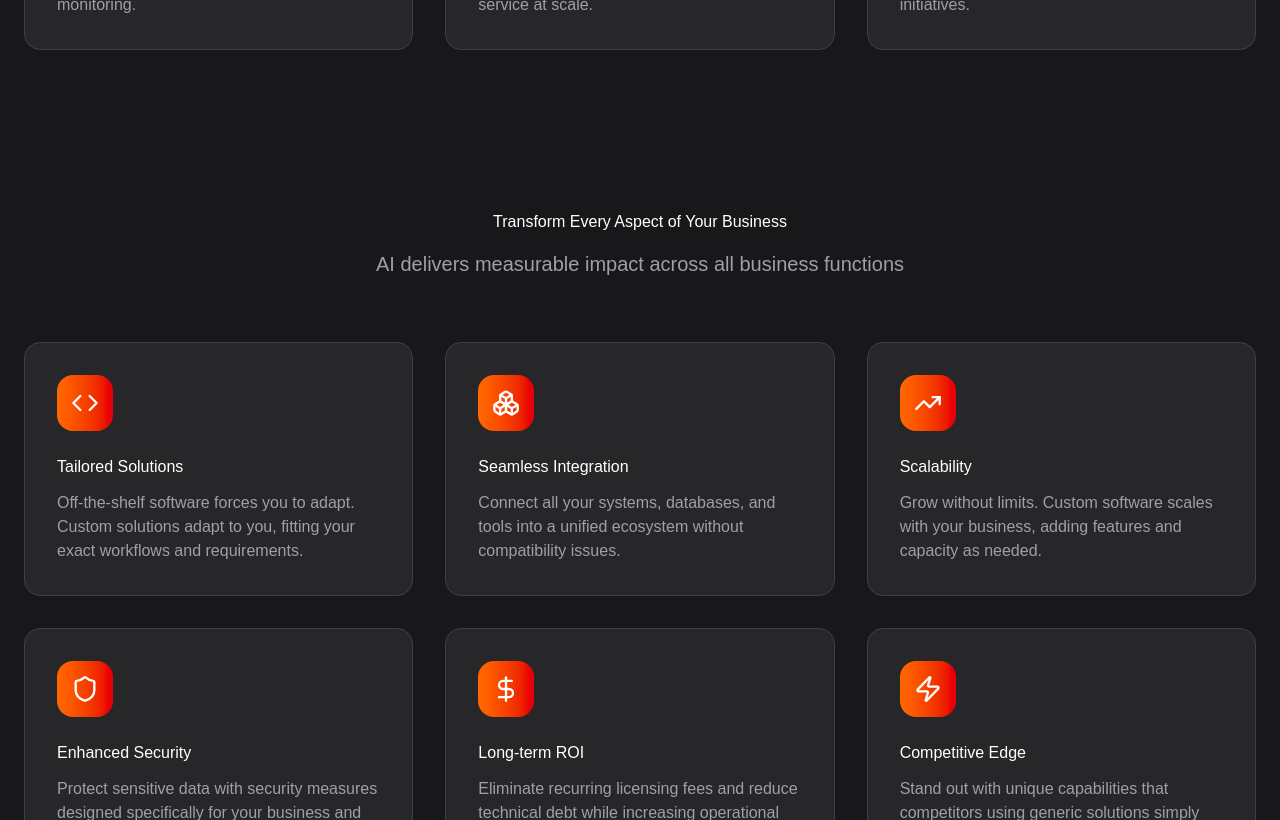
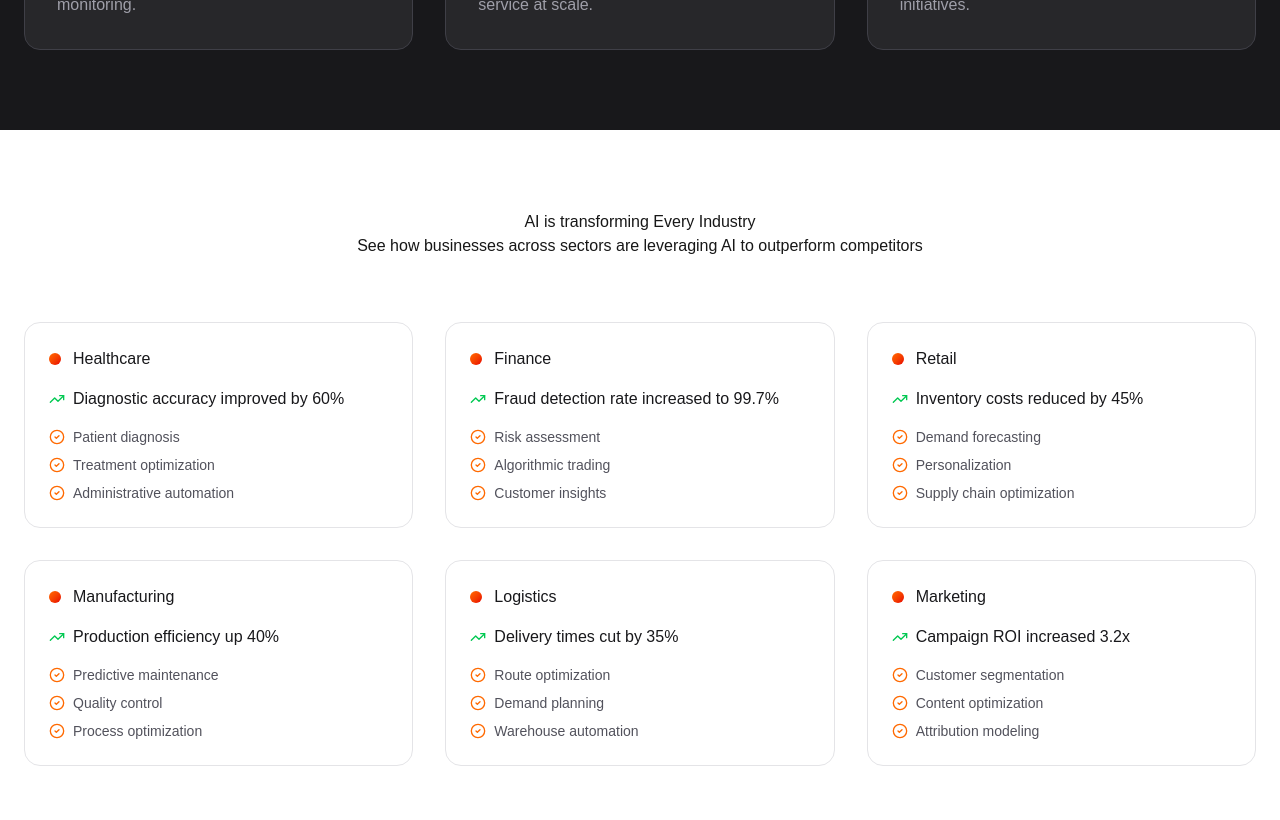
Before and after one commit to WillMay09/automationWebsite, a Next.js app: page /impact in a window 1280 px wide. Shown: the part 1980-2800 px from the top of the page. Built offline with nearby package versions, Linux system fonts and the light colour scheme.

Commit message:
IndustriesChanged section complete

```diff
--- a/src/app/impact/page.tsx
+++ b/src/app/impact/page.tsx
@@ -4,6 +4,7 @@ import { Advantage } from "@/src/components/AIAdvantage";
 import { BusinessBenfits } from "@/src/components/businessBenefits";
 import { HeroSection } from "@/src/components/AIHeroSection";
 import { CustomSoftware } from "@/src/components/customSoftwarebenefits";
+import { IndustriesChanged } from "@/src/components/IndustriesChanged";
 export default function Impact() {
   return (
     <>
@@ -11,6 +12,7 @@ export default function Impact() {
       <HeroSection />
       <Advantage />
       <BusinessBenfits />
+      <IndustriesChanged />
       <CustomSoftware />
       <Footer />
     </>
--- /dev/null
+++ b/src/components/IndustriesChanged.tsx
@@ -0,0 +1,135 @@
+"use client";
+import { motion } from "framer-motion";
+import { TrendingUp, CheckCircle2 } from "lucide-react";
+interface IndustriesChangedProps {
+  name: string;
+  impact: string;
+  use_cases: string[];
+  index: number;
+}
+
+function IndustriesChangedCard({
+  name,
+  impact,
+  use_cases,
+  index,
+}: IndustriesChangedProps) {
+  return (
+    <motion.div
+      className="flex flex-col p-6 rounded-2xl bg-white border border-zinc-200 h-full hover:border-amber-500 hover:shadow-xl transition-all duration-300 cursor-pointer"
+      initial={{ opacity: 0, y: 20 }}
+      whileInView={{ opacity: 1, y: 0 }}
+      viewport={{ once: true }}
+      transition={{ duration: 0.5, delay: index * 0.05 }}
+      whileHover={{ scale: 1.03, borderColor: "#f97316" }}
+    >
+      {" "}
+      <div className="flex items-center gap-3 mb-4">
+        <div className="w-3 h-3 bg-gradient-to-br from-orange-500 to-red-600 rounded-full" />
+        <h3 className="text-zinc-900">{name}</h3>
+      </div>
+      <div className="flex items-center gap-2 mb-4">
+        <TrendingUp className="w-4 h-4 text-green-500" />
+        <p className="text-zinc-900">{impact}</p>
+      </div>
+      <div className="space-y-2">
+        {use_cases.map((use_case, index) => (
+          <div key={use_case} className="flex items-center gap-2">
+            <CheckCircle2 className="w-4 h-4 text-orange-500 flex-shrink-0" />
+            <span className="text-zinc-600 text-sm">{use_case}</span>
+          </div>
+        ))}
+      </div>
+    </motion.div>
+  );
+}
+
+export function IndustriesChanged() {
+  const industries = [
+    {
+      name: "Healthcare",
+      impact: "Diagnostic accuracy improved by 60%",
+      use_cases: [
+        "Patient diagnosis",
+        "Treatment optimization",
+        "Administrative automation",
+      ],
+    },
+    {
+      name: "Finance",
+      impact: "Fraud detection rate increased to 99.7%",
+      use_cases: [
+        "Risk assessment",
+        "Algorithmic trading",
+        "Customer insights",
+      ],
+    },
+    {
+      name: "Retail",
+      impact: "Inventory costs reduced by 45%",
+      use_cases: [
+        "Demand forecasting",
+        "Personalization",
+        "Supply chain optimization",
+      ],
+    },
+    {
+      name: "Manufacturing",
+      impact: "Production efficiency up 40%",
+      use_cases: [
+        "Predictive maintenance",
+        "Quality control",
+        "Process optimization",
+      ],
+    },
+    {
+      name: "Logistics",
+      impact: "Delivery times cut by 35%",
+      use_cases: [
+        "Route optimization",
+        "Demand planning",
+        "Warehouse automation",
+      ],
+    },
+    {
+      name: "Marketing",
+      impact: "Campaign ROI increased 3.2x",
+      use_cases: [
+        "Customer segmentation",
+        "Content optimization",
+        "Attribution modeling",
+      ],
+    },
+  ];
+  return (
+    <>
+      <section className="py-20 px-6 bg-white">
+        <div className="max-w-7xl mx-auto">
+          <motion.div
+            className="text-center mb-16"
+            initial={{ opacity: 0, y: 20 }}
+            whileInView={{ opacity: 1, y: 0 }}
+            viewport={{ once: true }}
+          >
+            <h2>AI is transforming Every Industry</h2>
+            <p>
+              See how businesses across sectors are leveraging AI to outperform
+              competitors
+            </p>
+          </motion.div>
+          <div className="grid grid-cols-3 gap-8 md:grid-cols-2 lg:grid-cols-3">
+            {industries.map((industry, index) => (
+              <IndustriesChangedCard
+                key={industry.name || index}
+                name={industry.name}
+                impact={industry.impact}
+                use_cases={industry.use_cases}
+                index={index}
+              />
+            ))}
+          </div>
+        </div>
+      </section>
+    </>
+  );
+}
```
